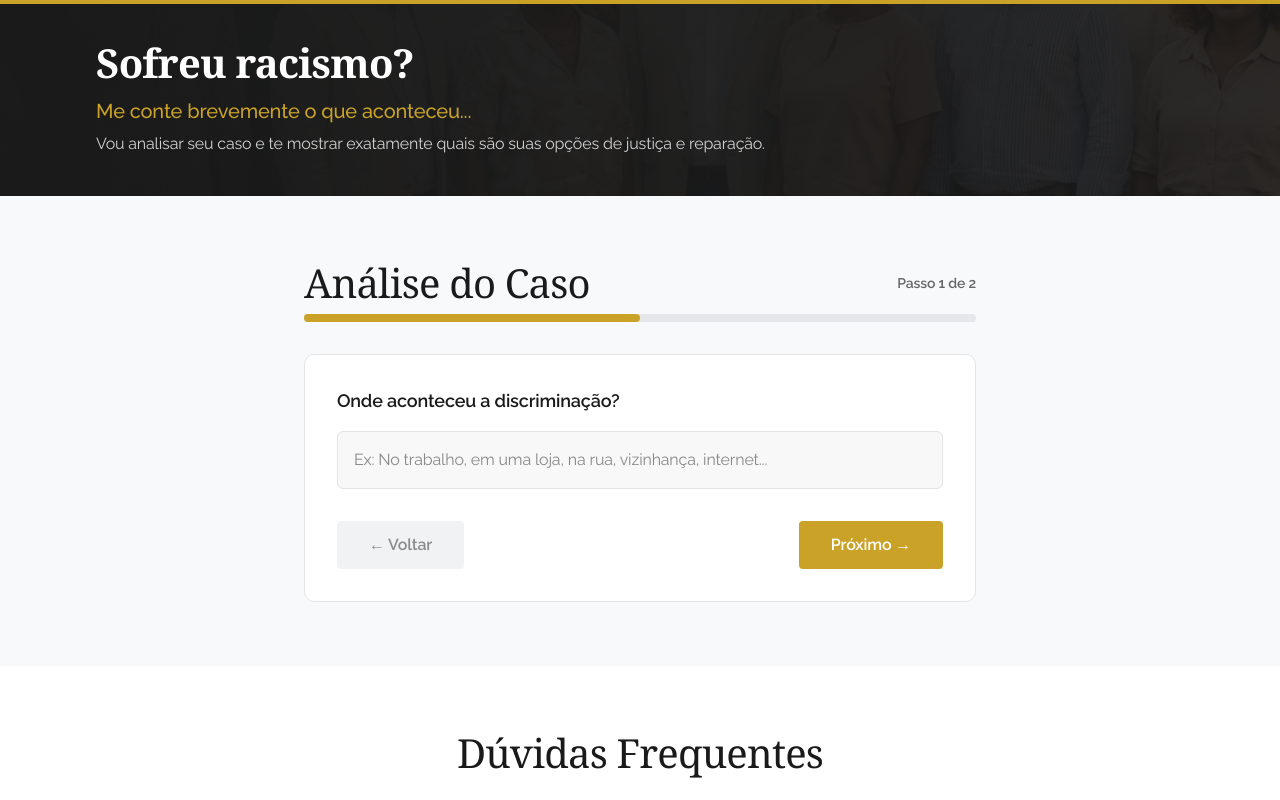
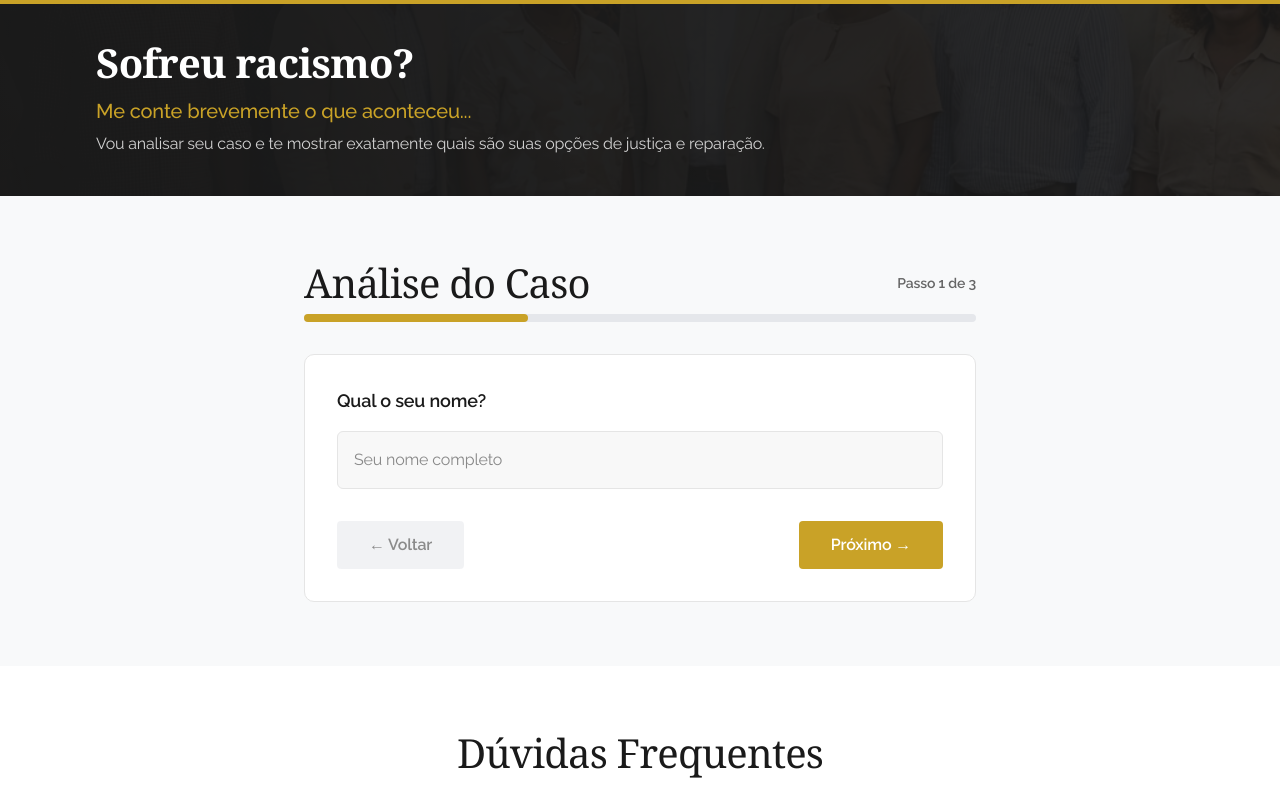
Before and after one commit to ViniciusGavioli/marcelo-colen-site, a Next.js app: page /consulta-racismo in a window 1280 px wide. Shown: the top 800 px of the page. Built offline with nearby package versions, Linux system fonts and the light colour scheme; no server answers; a web font is replaced by a local one.

Commit message:
feat: add name question to consultation forms

```diff
--- a/src/app/(lp)/consulta-racismo/page.tsx
+++ b/src/app/(lp)/consulta-racismo/page.tsx
@@ -22,6 +22,13 @@ const FAQ_ITEMS = [
 ];
 
 const FORM_QUESTIONS = [
+    {
+        id: "nome",
+        label: "Qual o seu nome?",
+        type: "text",
+        placeholder: "Seu nome completo",
+        required: true
+    },
     {
         id: "ondeAconteceu",
         label: "Onde aconteceu a discriminação?",
@@ -71,7 +78,7 @@ export default function ConsultaRacismoPage() {
 
     const montarMensagem = (): string => {
         const linhas = [
-            "Olá Dr. Marcelo! Sofri racismo e preciso de ajuda.\n",
+            `Olá Dr. Marcelo! Meu nome é ${respostas.nome}. Sofri racismo e preciso de ajuda.\n`,
             `*Onde aconteceu:* ${respostas.ondeAconteceu}`,
             `*O que aconteceu:* ${respostas.oqueAconteceu}`,
             "\nGostaria de saber quais são minhas opções."
--- a/src/app/(lp)/consulta/page.tsx
+++ b/src/app/(lp)/consulta/page.tsx
@@ -23,6 +23,13 @@ const FAQ_ITEMS = [
 ];
 
 const FORM_QUESTIONS = [
+  {
+    id: "nome",
+    label: "Qual o seu nome?",
+    type: "text",
+    placeholder: "Seu nome completo",
+    required: true
+  },
   {
     id: "vestibular",
     label: "Qual vestibular / concurso você está participando?",
@@ -79,7 +86,7 @@ export default function ConsultaPage() {
 
   const montarMensagem = (): string => {
     const linhas = [
-      "Olá Dr. Marcelo! Preciso de ajuda com meu caso de heteroidentificação.\n",
+      `Olá Dr. Marcelo! Meu nome é ${respostas.nome}. Preciso de ajuda com meu caso de heteroidentificação.\n`,
       `*Vestibular/Concurso:* ${respostas.vestibular}`,
       `*Data do Resultado:* ${respostas.dataResultado}`,
       `*Apresentou Recurso:* ${respostas.recurso}`,
```
